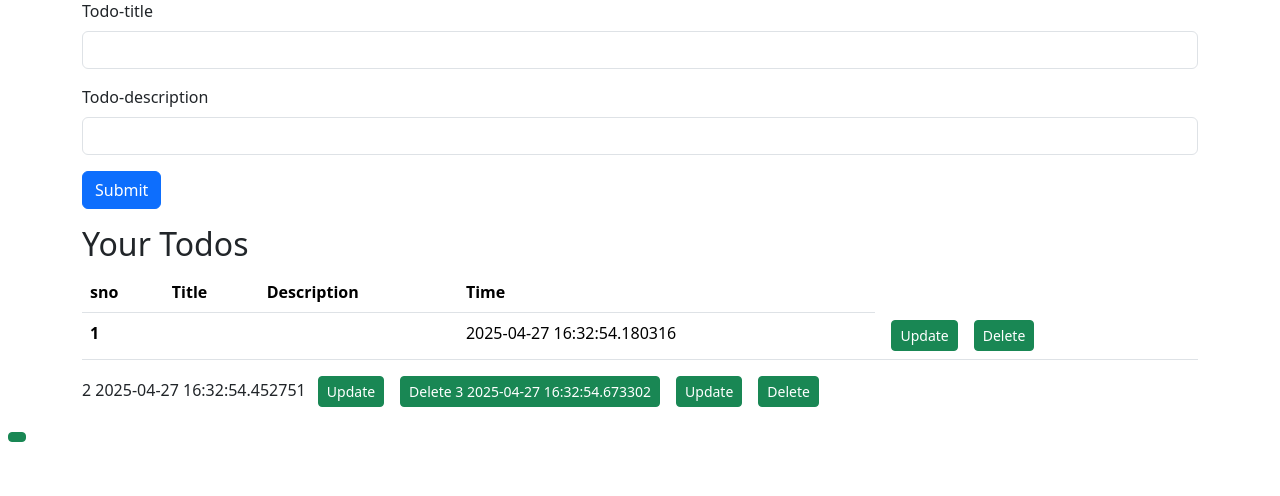
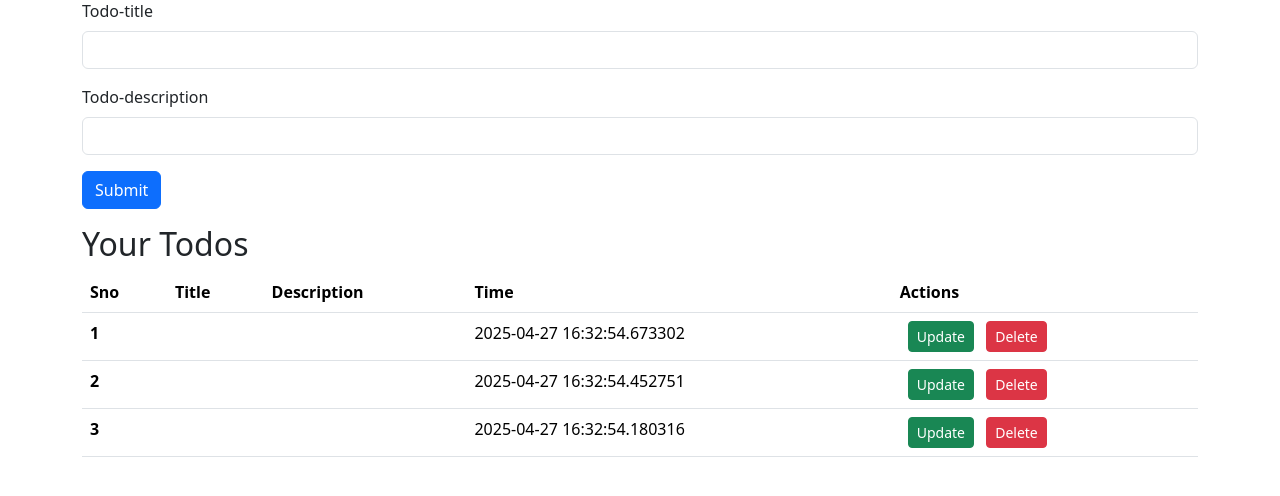
Before and after one commit to Ineffable-Rock/flask-todo-app, a Flask app: page / in a window 1280 px wide. Shown: the part 103-599 px from the top of the page. Run offline with Flask 3, Linux system fonts and the light colour scheme.

Commit message:
bug fixed

```diff
--- a/app.py
+++ b/app.py
@@ -31,7 +31,8 @@ def hello_world():
         db.session.add(todo)
         db.session.commit()
 
-    allTodo = Todo.query.all()
+    allTodo = Todo.query.order_by(Todo.date_created.desc()).all()
+
     return render_template('index.html',allTodo = allTodo)
 
 @app.route('/page2')
@@ -54,7 +55,7 @@ def update(sno):
     todo = Todo.query.filter_by(sno=sno).first()
     return render_template('update.html', todo = todo)
 
-@app.route('/Delete/<int:sno>')
+@app.route('/Delete/<int:sno>', methods=['POST'])
 def delete(sno):
     todo = Todo.query.filter_by(sno=sno).first()
     db.session.delete(todo)
--- a/templates/index.html
+++ b/templates/index.html
@@ -1,9 +1,8 @@
 {% extends 'base.html' %}
+
 {% block title  %} Home {% endblock title %}
+
 {% block body %}
-
-
-
 <div class="container mb-3">
     <h2>Add a todo</h2>
     <form action="/" method="POST">
@@ -20,43 +19,39 @@
 </div>
 
 <div class="container mb-3">
-
-            <tbody>
-              {% if allTodo|length==0 %}
-
-              <div class="alert alert-danger" role="alert">
-                Kuch toh likh le, naale!
-              </div>
-
-              {% else %}
+    {% if allTodo %}
     <h2>Your Todos</h2>
     <table class="table">
         <thead>
             <tr>
-                <th scope="col">sno</th>
+                <th scope="col">Sno</th>
                 <th scope="col">Title</th>
                 <th scope="col">Description</th>
                 <th scope="col">Time</th>
+                <th scope="col">Actions</th>
             </tr>
         </thead>
-
         <tbody>
             {% for todo in allTodo %}
             <tr>
-                <th scope="row">{{loop.index}}</th>
-                <td>{{todo.title}}</td>
-                <td>{{todo.desc}}</td>
-                <td>{{todo.date_created}}</td>
+                <th scope="row">{{ loop.index }}</th>
+                <td>{{ todo.title }}</td>
+                <td>{{ todo.desc }}</td>
+                <td>{{ todo.date_created }}</td>
                 <td>
-                  <a href="/Update/{{todo.sno}}" type="button" class="btn btn-success btn-sm mx-2">Update</button>
-                    <a href="/Delete/{{todo.sno}}" type="button" class="btn btn-success btn-sm mx-2">Delete</button>
+                    <a href="/Update/{{ todo.sno }}" class="btn btn-success btn-sm mx-2">Update</a>
+                    <form action="/Delete/{{ todo.sno }}" method="POST" style="display:inline;">
+                        <button type="submit" class="btn btn-danger btn-sm">Delete</button>
+                    </form>
                 </td>
             </tr>
+            {% endfor %}
         </tbody>
     </table>
-            {% endfor %}
+    {% else %}
+    <div class="alert alert-danger" role="alert">
+        Please write something!
+    </div>
     {% endif %}
-
 </div>
-    <script src="https://cdn.jsdelivr.net/npm/bootstrap@5.3.3/dist/js/bootstrap.bundle.min.js" integrity="sha384-YvpcrYf0tY3lHB60NNkmXc5s9fDVZLESaAA55NDzOxhy9GkcIdslK1eN7N6jIeHz" crossorigin="anonymous"></script>
 {% endblock body %}
```
Also changed, not shown: instance/todo.db, 1 other file. Lines whose indentation alone changed are shown as unchanged.
